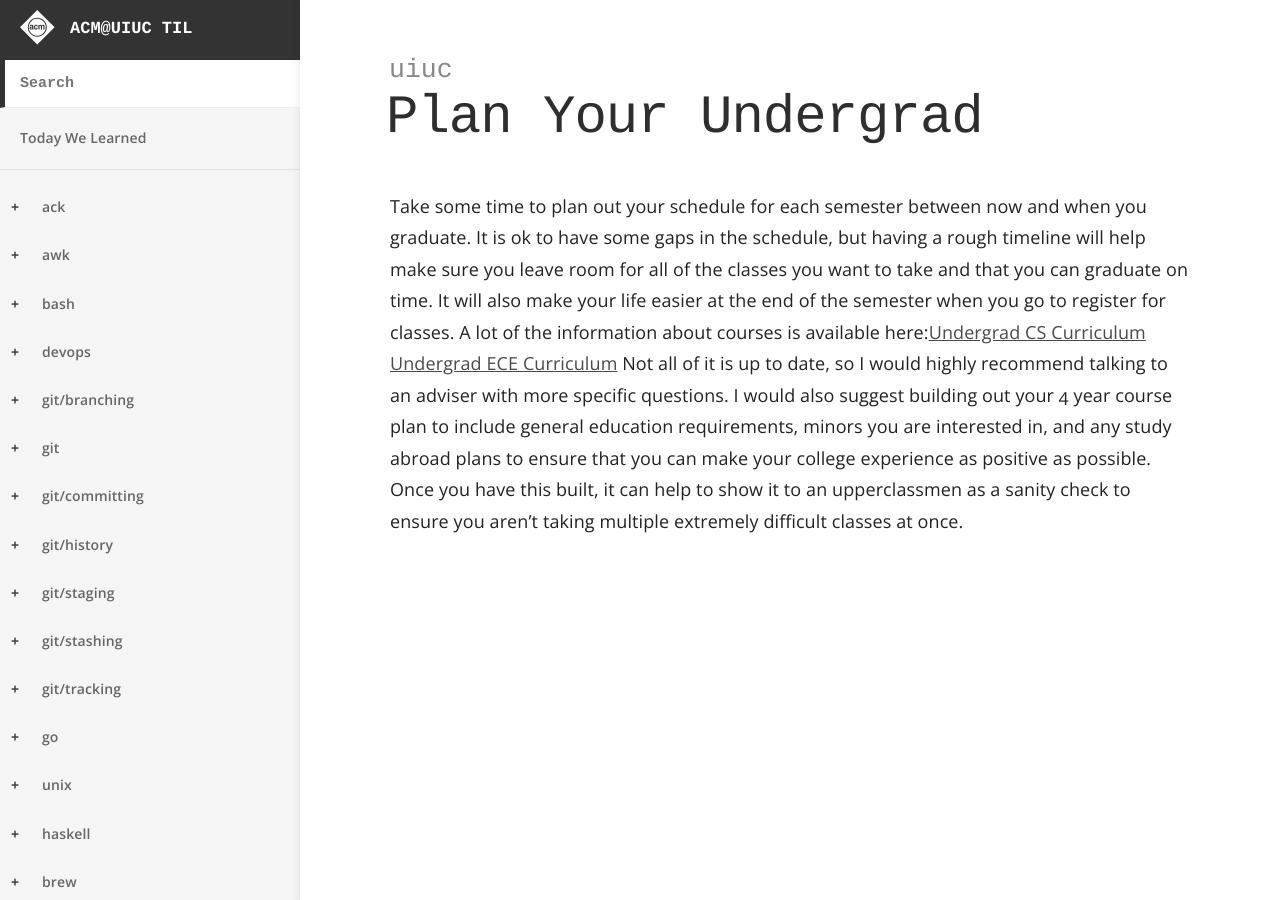
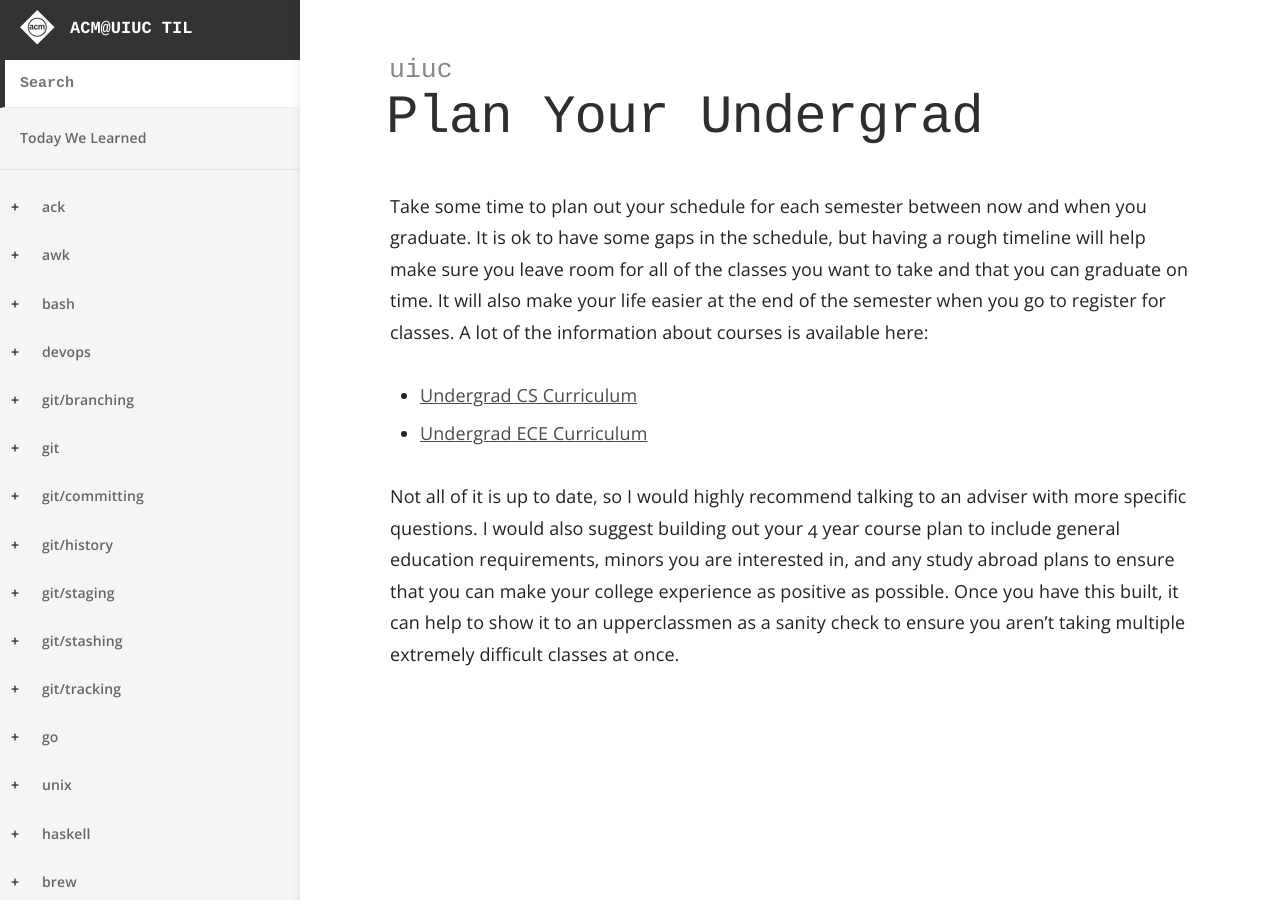
Before and after one commit to acm-uiuc/til, a Jekyll site: the page built from _til/uiuc/planning-your-undergrad.md, in a window 1280 px wide. Built offline with Jekyll 4.4.1, drawn with Linux system fonts in a browser that asks for light colours.

```diff
--- a/_til/uiuc/planning-your-undergrad.md
+++ b/_til/uiuc/planning-your-undergrad.md
@@ -8,8 +8,10 @@ graduate. It is ok to have some gaps in the schedule, but having a rough timelin
 will help make sure you leave room for all of the classes you want to take and that
 you can graduate on time. It will also make your life easier at the end of the
 semester when you go to register for classes. A lot of the information about
-courses is available here:[Undergrad CS Curriculum](https://cs.illinois.edu/current-students/undergraduates/undergraduate-curriculum-requirements)
-[Undergrad ECE Curriculum](http://www.ece.illinois.edu/academics/ugrad/curriculum/)
+courses is available here:
+- [Undergrad CS Curriculum](https://cs.illinois.edu/current-students/undergraduates/undergraduate-curriculum-requirements)
+- [Undergrad ECE Curriculum](http://www.ece.illinois.edu/academics/ugrad/curriculum/)
+
 Not all of it is up to date, so I would highly recommend talking to an adviser
 with more specific questions. I would also suggest building out your 4 year course plan
 to include general education requirements, minors you are interested in, and any study
```
